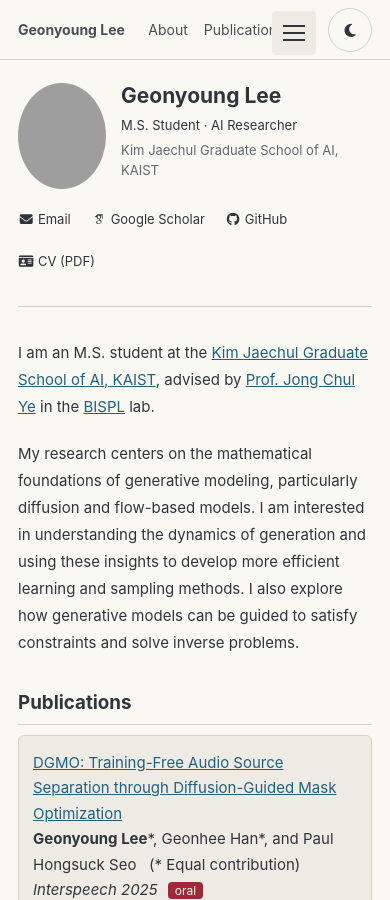
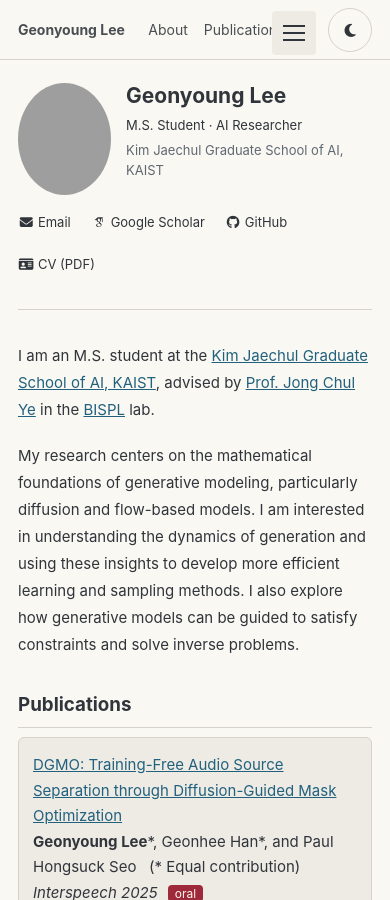
Before and after one commit to wltschmrz/wltschmrz.github.io, a Jekyll site: the page built from _pages/home.md, in a window 390 px wide and 900 px high. Built offline with Jekyll 4.4.1, drawn with Linux system fonts in a browser that asks for light colours; some web fonts are replaced; grey boxes are pictures that could not be loaded.

Commit message:
Slightly enlarge the oval profile photo across screen sizes

```diff
--- a/_includes/author-profile.html
+++ b/_includes/author-profile.html
@@ -1,7 +1,7 @@
 {% assign author = site.data.profile %}
 <div itemscope itemtype="https://schema.org/Person">
   <div class="author__avatar">
-    <img src="{{ author.avatar | prepend: '/images/' | relative_url | replace: ' ', '%20' }}" alt="{{ author.name | escape }}" width="180" height="216">
+    <img src="{{ author.avatar | prepend: '/images/' | relative_url | replace: ' ', '%20' }}" alt="{{ author.name | escape }}" width="190" height="228">
   </div>
   <div class="author__content">
     <h1 class="author__name">{{ author.name | escape }}</h1>
--- a/_sass/layout/_personal.scss
+++ b/_sass/layout/_personal.scss
@@ -45,7 +45,7 @@ body { line-height: 1.7; overflow-wrap: break-word; padding-bottom: 2em; }
 .sidebar p, .sidebar li { font-size: 14px; }
 .author__bio { margin: 0 0 6px; }
 .author__affiliation { margin: 0 0 12px; color: var(--global-text-color-light); }
-.author__avatar img { width: 180px; max-width: 180px; height: 216px; object-fit: cover; border-radius: 50%; }
+.author__avatar img { width: 190px; max-width: 190px; height: 228px; object-fit: cover; border-radius: 50%; }
 .author__affiliation a { color: inherit; text-decoration: none; }
 .author__affiliation a:hover { text-decoration: underline; }
 .author__urls-wrapper { display: block; cursor: default; }
@@ -81,8 +81,8 @@ button:focus-visible, a:focus-visible { outline: 2px solid var(--global-link-col
 @media (max-width: 924px) {
   #main { display: block; padding: 0 24px; margin-top: 28px; }
   #main > .sidebar { position: static; max-height: none; overflow: visible; margin-bottom: 32px; padding-bottom: 24px !important; border-bottom: 1px solid var(--global-border-color); }
-  .author__avatar { width: 108px; }
-  .author__avatar img { width: 108px; max-width: 108px; height: 130px; }
+  .author__avatar { width: 114px; }
+  .author__avatar img { width: 114px; max-width: 114px; height: 137px; }
   .author__content { padding-right: 0; }
   .sidebar .author__name { margin-top: 0; }
   .author__urls { flex-direction: row; flex-wrap: wrap; gap: 8px 20px; }
@@ -94,8 +94,8 @@ button:focus-visible, a:focus-visible { outline: 2px solid var(--global-link-col
   #main { padding: 0 18px; }
   .masthead__inner-wrap { padding: 8px 18px; gap: 12px; }
   .greedy-nav a { margin: 0 8px; }
-  .author__avatar { width: 88px; }
-  .author__avatar img { width: 88px; max-width: 88px; height: 106px; }
+  .author__avatar { width: 93px; }
+  .author__avatar img { width: 93px; max-width: 93px; height: 112px; }
   .sidebar p, .sidebar li { font-size: 13px; }
   .entry { padding: 14px; }
   .entry__date { white-space: normal; }
```
